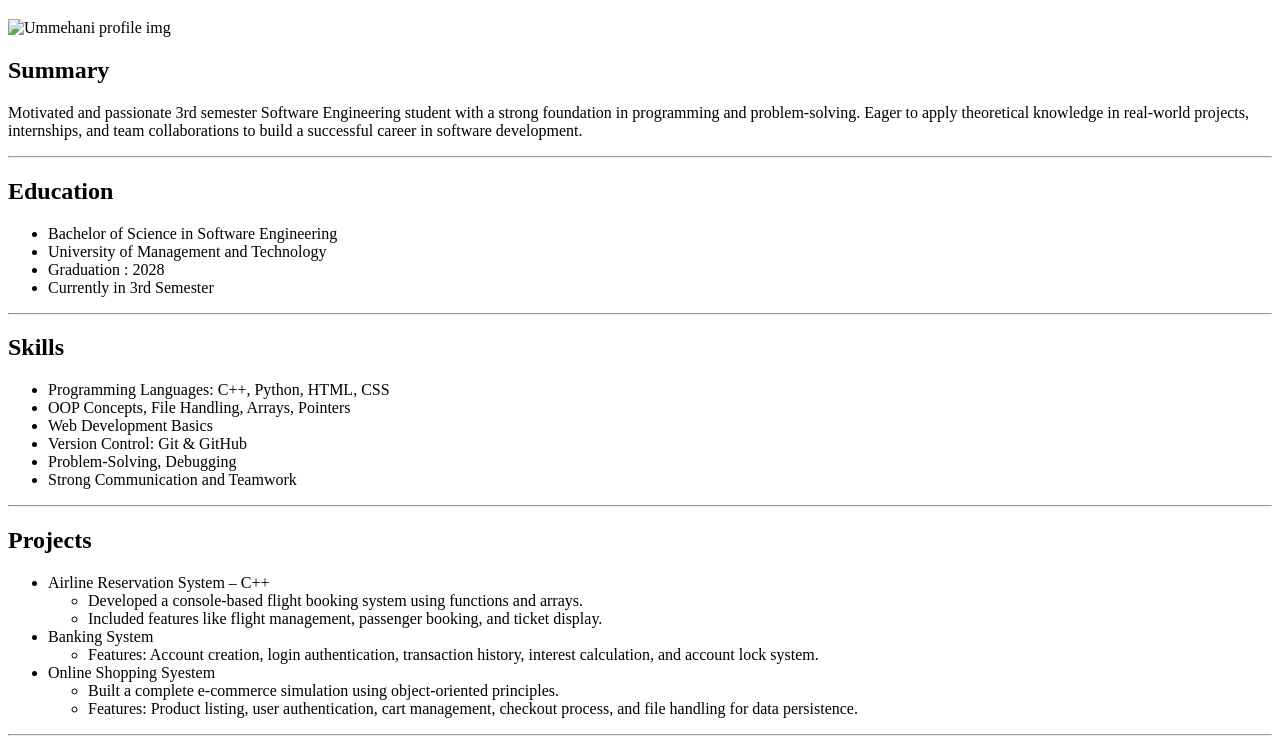
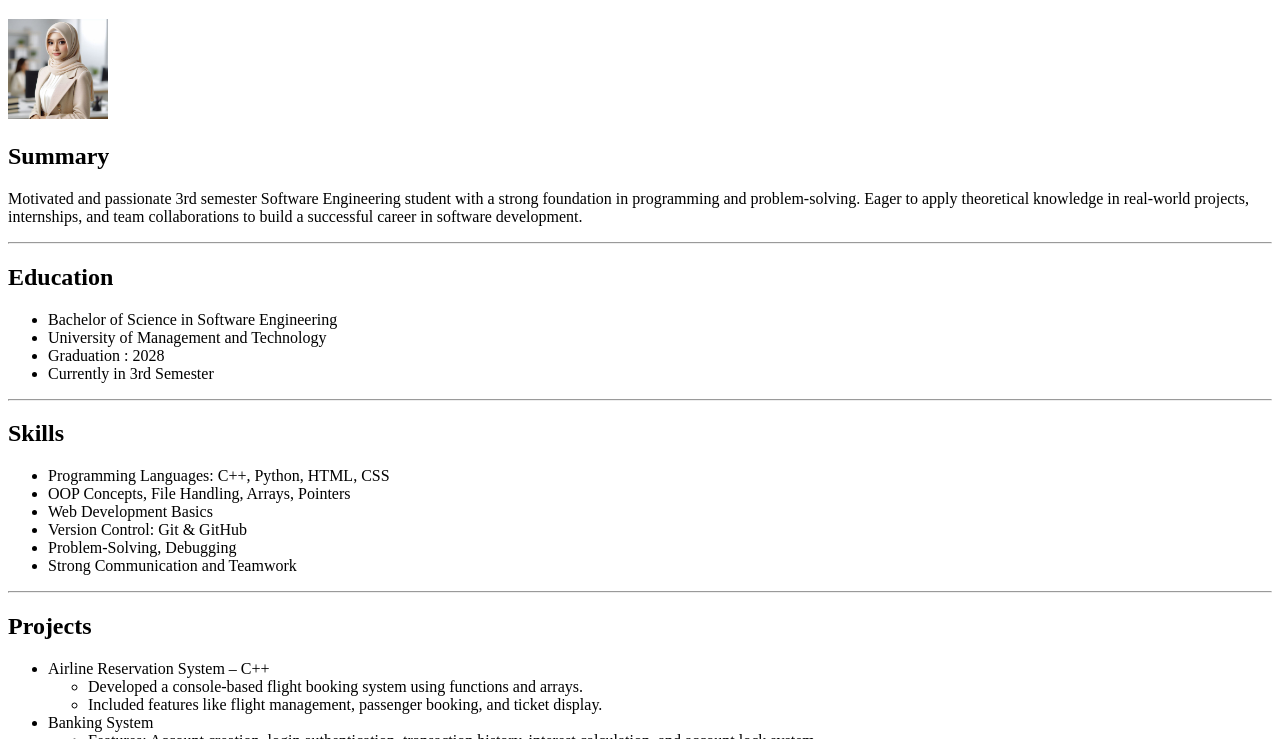
Before and after one commit to HANI-29/html-CV, a plain HTML site: page index.html in a window 1280 px wide. Shown: the part 61-800 px from the top of the page. Drawn offline with Linux system fonts and the light colour scheme.

Commit message:
Update index.html

```diff
--- a/index.html
+++ b/index.html
@@ -6,7 +6,7 @@
 </head>
 <body>
     <h1>UMME HANI</h1>
-    <img src ="./4c0659cff48c93f034754639983123dc" alt = "Ummehani profile img" height ="100">
+    <img src ="./4c0659cff48c93f034754639983123dc.jpg" alt = "Ummehani profile img" height ="100">
     <h2>Summary</h2>
     <p>Motivated and passionate 3rd semester Software Engineering student with
          a strong foundation in programming and problem-solving. Eager to apply
```
